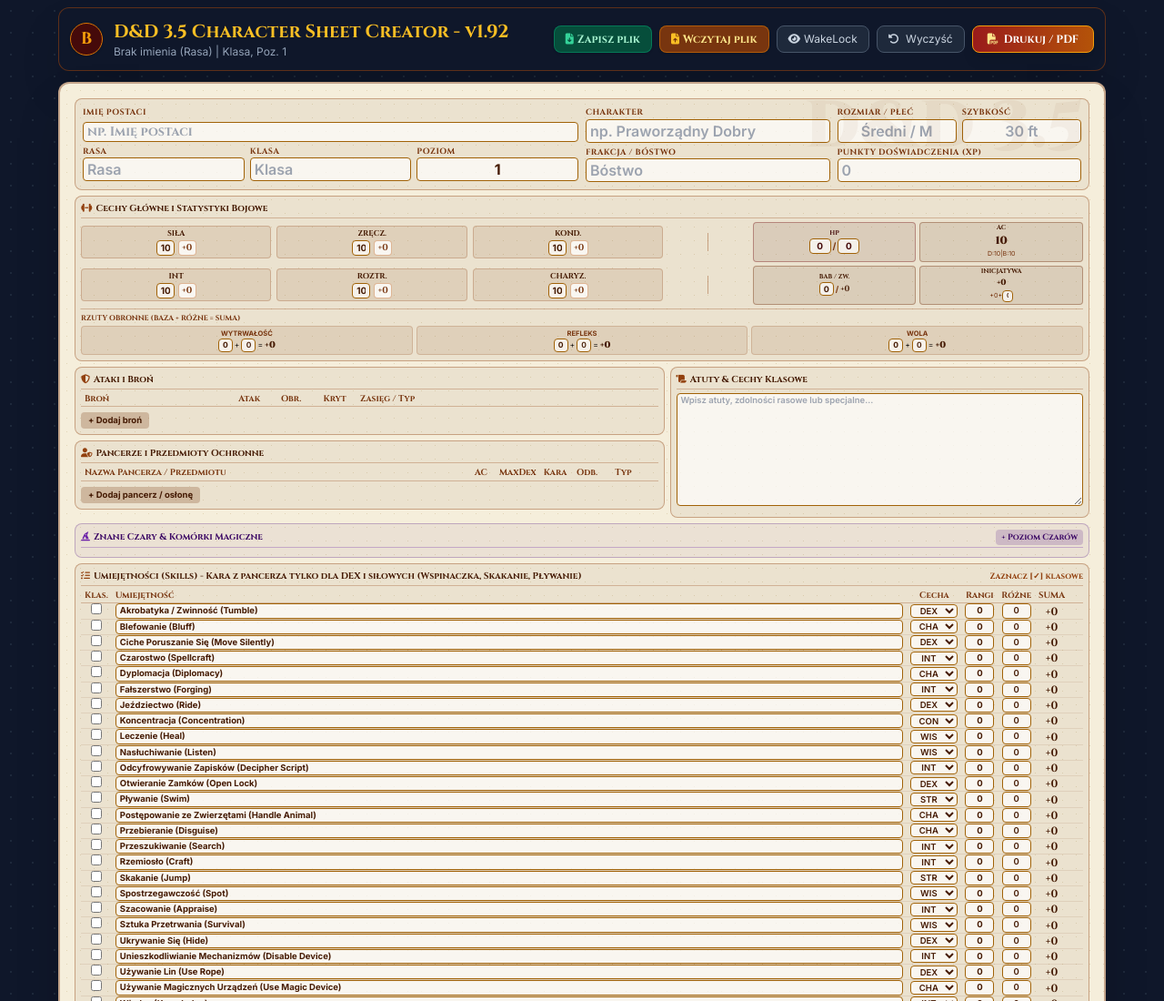
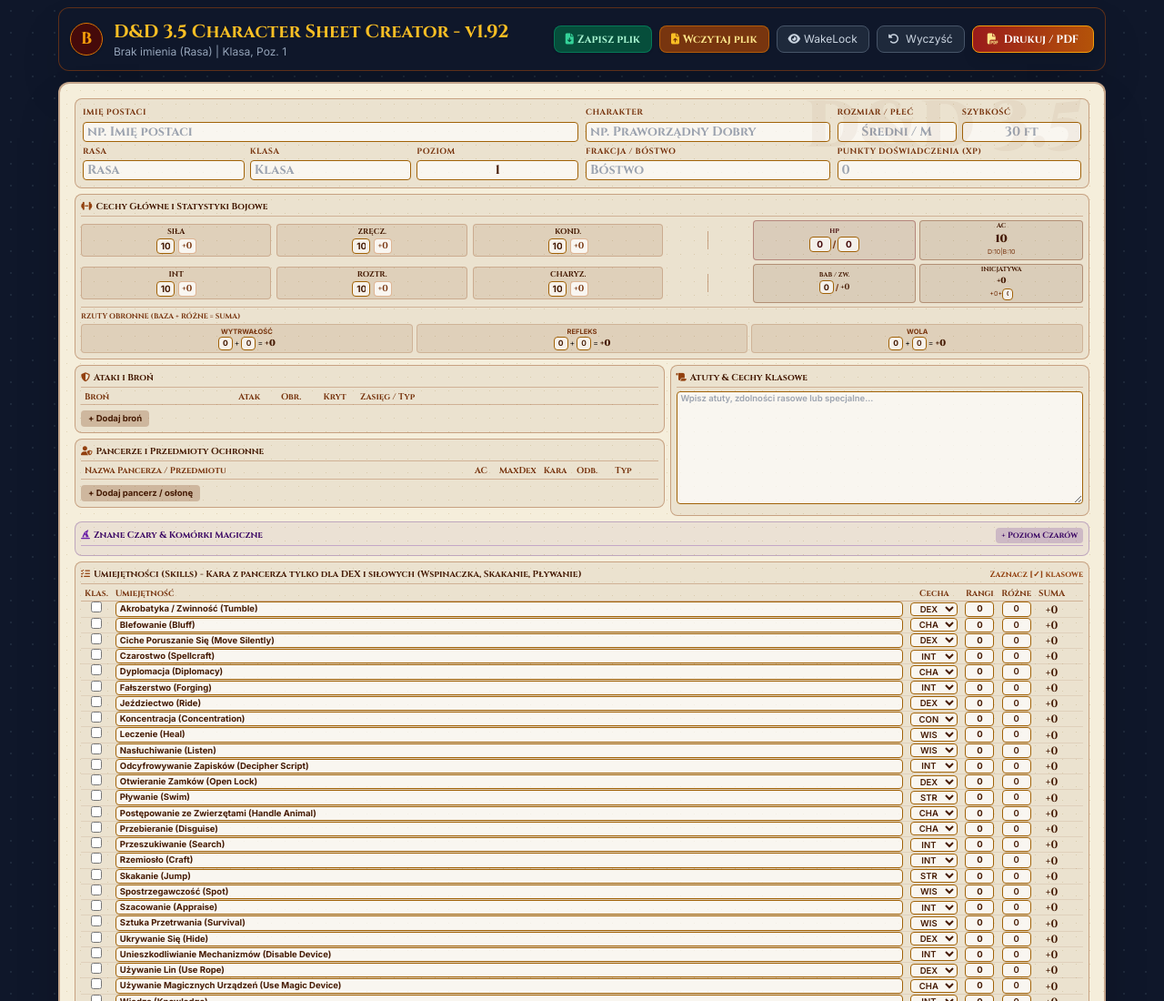
Before and after one commit to MojeGruzowisko/DnD-3.5-Character-Sheet, a plain HTML site: page index.html in a window 1280 px wide. Shown: the top 1100 px of the page at 91% size. Drawn offline with nearby package versions, Linux system fonts and the light colour scheme.

Commit message:
Enhance input fields with font styling and size
Updated input fields to include additional styling for better appearance.

```diff
--- a/index.html
+++ b/index.html
@@ -284,15 +284,15 @@
           <div class="grid grid-cols-3 gap-1.5">
             <div>
               <label class="block font-cinzel text-[9px] font-bold text-amber-900 uppercase tracking-wider">Rasa</label>
-              <input type="text" id="char-race" oninput="calculateStats()" class="input-field w-full py-0" placeholder="Rasa">
+              <input type="text" id="char-race" oninput="calculateStats()" class="input-field w-full text-sm font-bold font-cinzel py-0" placeholder="Rasa">
             </div>
             <div>
               <label class="block font-cinzel text-[9px] font-bold text-amber-900 uppercase tracking-wider">Klasa</label>
-              <input type="text" id="char-class" oninput="calculateStats()" class="input-field w-full py-0" placeholder="Klasa">
+              <input type="text" id="char-class" oninput="calculateStats()" class="input-field w-full text-sm font-bold font-cinzel py-0" placeholder="Klasa">
             </div>
             <div>
               <label class="block font-cinzel text-[9px] font-bold text-amber-900 uppercase tracking-wider">Poziom</label>
-              <input type="number" id="char-level" value="1" oninput="calculateStats()" class="input-field w-full text-center font-bold py-0" placeholder="1">
+              <input type="number" id="char-level" value="1" oninput="calculateStats()" class="input-field w-full text-center text-sm font-bold font-cinzel py-0" placeholder="1">
             </div>
           </div>
         </div>
@@ -300,11 +300,11 @@
         <div class="space-y-1">
           <div>
             <label class="block font-cinzel text-[9px] font-bold text-amber-900 uppercase tracking-wider">Charakter</label>
-            <input type="text" id="char-alignment" class="input-field w-full py-0" placeholder="np. Praworządny Dobry">
+            <input type="text" id="char-alignment" class="input-field w-full text-sm font-bold font-cinzel py-0" placeholder="np. Praworządny Dobry">
           </div>
           <div>
             <label class="block font-cinzel text-[9px] font-bold text-amber-900 uppercase tracking-wider">Frakcja / Bóstwo</label>
-            <input type="text" id="char-deity" class="input-field w-full py-0" placeholder="Bóstwo">
+            <input type="text" id="char-deity" class="input-field w-full text-sm font-bold font-cinzel py-0" placeholder="Bóstwo">
           </div>
         </div>
 
@@ -312,16 +312,16 @@
           <div class="grid grid-cols-2 gap-1.5">
             <div>
               <label class="block font-cinzel text-[9px] font-bold text-amber-900 uppercase tracking-wider">Rozmiar / Płeć</label>
-              <input type="text" id="char-size" class="input-field w-full text-center py-0" placeholder="Średni / M">
+              <input type="text" id="char-size" class="input-field w-full text-sm font-bold font-cinzel text-center py-0" placeholder="Średni / M">
             </div>
             <div>
               <label class="block font-cinzel text-[9px] font-bold text-amber-900 uppercase tracking-wider">Szybkość</label>
-              <input type="text" id="char-speed" class="input-field w-full text-center py-0" placeholder="30 ft">
+              <input type="text" id="char-speed" class="input-field w-full text-sm font-bold font-cinzel text-center py-0" placeholder="30 ft">
             </div>
           </div>
           <div>
             <label class="block font-cinzel text-[9px] font-bold text-amber-900 uppercase tracking-wider">Punkty Doświadczenia (XP)</label>
-            <input type="text" id="char-xp" class="input-field w-full py-0" placeholder="0">
+            <input type="text" id="char-xp" class="input-field w-full text-sm font-bold font-cinzel py-0" placeholder="0">
           </div>
         </div>
       </div>
```
